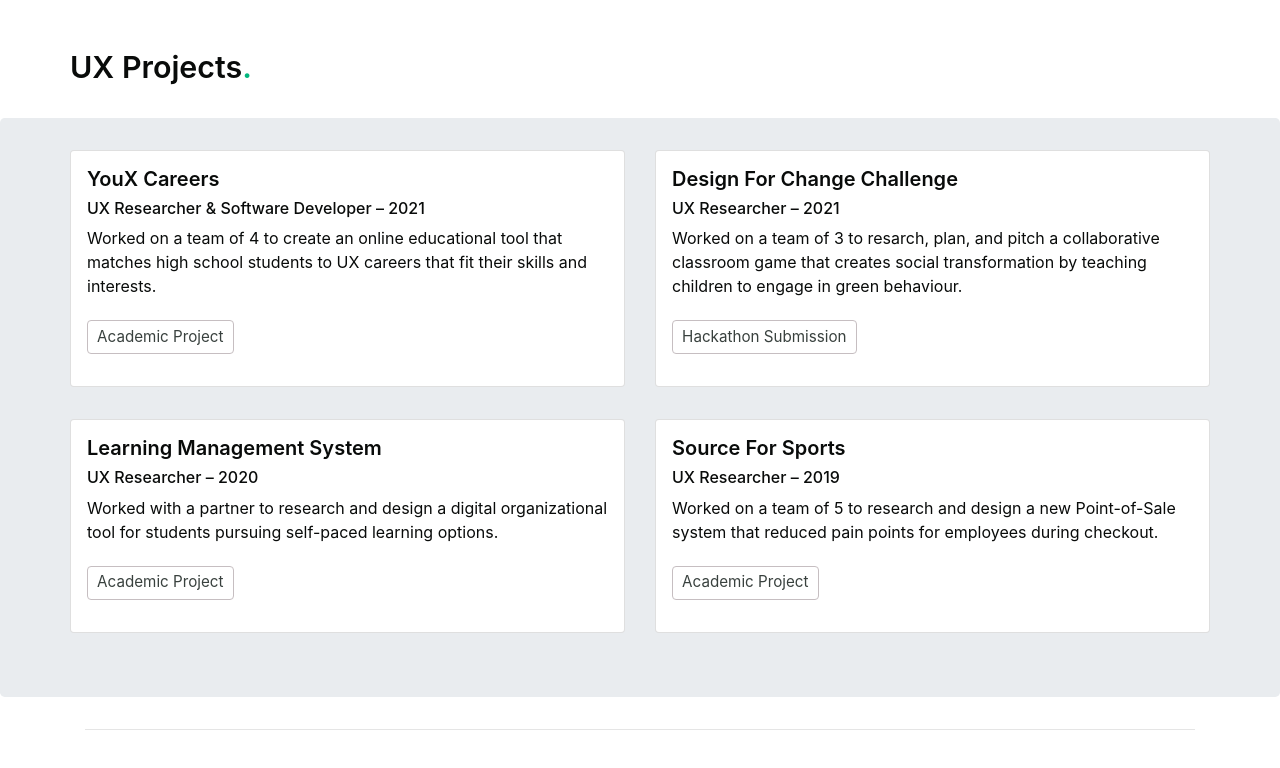
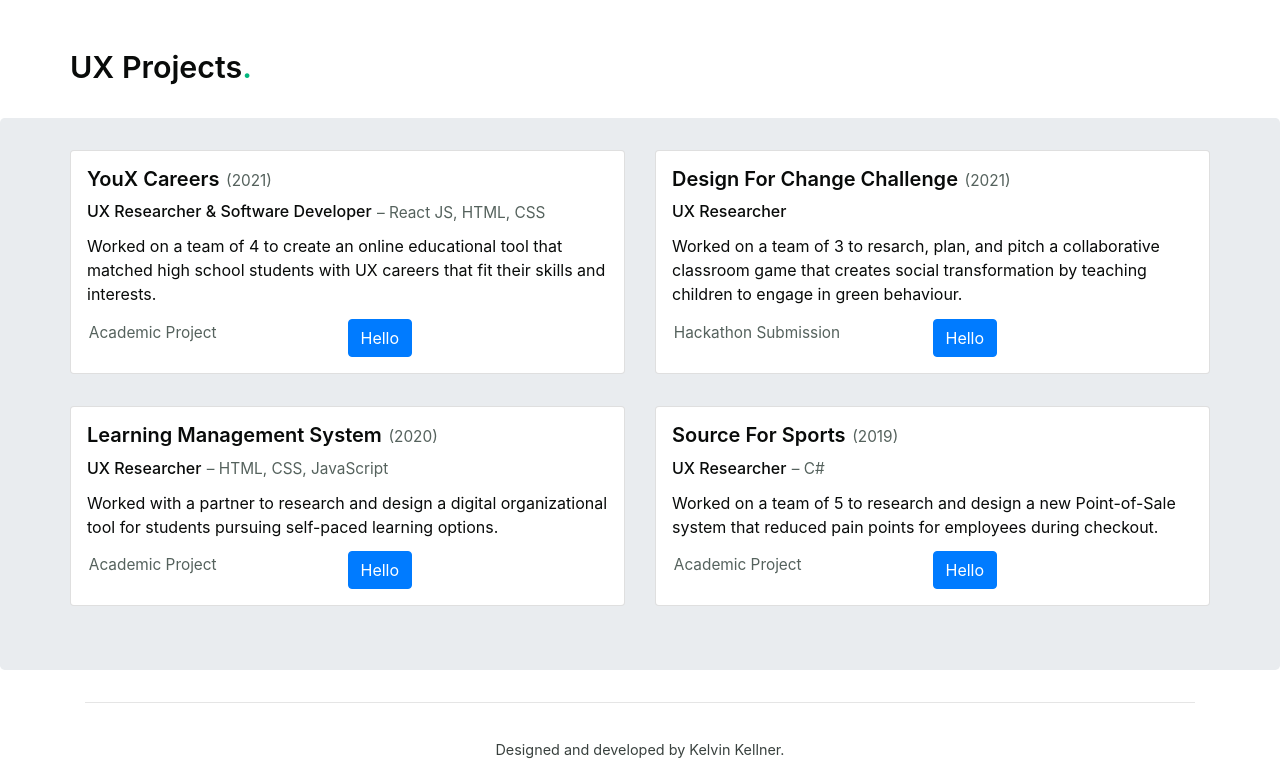
Before and after one commit to kelvinkellner/portfolio-v3, a React (Create React App) app: page /ux in a window 1280 px wide. Shown: the part 579-1347 px from the top of the page. Built offline with nearby package versions, Linux system fonts and the light colour scheme; a web font is replaced by a local one.

Commit message:
Project Deck layout improvements

```diff
--- a/src/assets/css/app.css
+++ b/src/assets/css/app.css
@@ -156,16 +156,12 @@ h6 {
 }
 
 .tag {
-  padding: 0.3em 0.6em;
   width: max-content;
-  background-color: var(--alt-color);
-  color: var(--off-color);
-  border-color: var(--alt-color-dark);
+  color: var(--off-color-light);
 }
 
 .project-deck {
   padding: 0;
-  margin-top: 0em;
 }
 .project {
   padding: 1em;
--- a/src/components/Project.js
+++ b/src/components/Project.js
@@ -1,6 +1,9 @@
 import React, { Component } from 'react';
 
+import Button from 'react-bootstrap/Button';
+import Col from 'react-bootstrap/Col';
 import Container from 'react-bootstrap/Container';
+import Row from 'react-bootstrap/Row';
 
 import Tag from './Tag';
 
@@ -8,10 +11,23 @@ class Project extends Component {
     render() {
         return(
             <Container className="project card">
-                <h5>{this.props.title}</h5>
-                <h6 style={{fontWeight: 500}}>{this.props.role} – {this.props.year}</h6>
-                <p style={{fontSize: "1rem"}}>{this.props.children}</p>
-                <Tag>{this.props.type}</Tag>
+                <Col>
+                    <Row>
+                        <h5 style={{marginRight: "0.24em"}}>{this.props.title}</h5>
+                        <Tag>({this.props.year})</Tag>
+                    </Row>
+                    <Row>
+                        <h6 style={{fontWeight: 500, margin: "0.22em 0.22em 0.8em 0"}}>{this.props.role}</h6>
+                        {this.props.tech === undefined ? <></> : <Tag>– {this.props.tech}</Tag>}
+                    </Row>
+                    <Row>
+                        <p style={{fontSize: "1rem", marginBottom: "0.8em"}}>{this.props.children}</p>
+                    </Row>
+                    <Row>
+                        <Col style={{padding: 0}}><Tag>{this.props.type}</Tag></Col>
+                        <Col style={{padding: 0}}><Button>Hello</Button></Col>
+                    </Row>
+                </Col>
             </Container>
         );
     }
--- a/src/components/Tag.js
+++ b/src/components/Tag.js
@@ -5,9 +5,9 @@ import Alert from 'react-bootstrap/Alert';
 class Tag extends Component {
     render() {
         return(
-            <Alert variant="light" className="tag" style={{fontSize: "0.95rem"}}>
+            <p style={{fontSize: "0.96em", margin: "0.12em"}} className="tag">
                 {this.props.children}
-            </Alert>
+            </p>
         );
     }
 }
--- a/src/components/pages/UX.js
+++ b/src/components/pages/UX.js
@@ -33,16 +33,16 @@ class UX extends Component {
                     </Row>
                 </Container>
                 <ProjectDeck>
-                    <Project title="YouX Careers" role="UX Researcher &amp; Software Developer" year="2021" type="Academic Project">
-                        Worked on a team of 4 to create an online educational tool that matches high school students to UX careers that fit their skills and interests.
+                    <Project title="YouX Careers" role="UX Researcher &amp; Software Developer" year="2021" type="Academic Project" tech="React JS, HTML, CSS">
+                        Worked on a team of 4 to create an online educational tool that matched high school students with UX careers that fit their skills and interests.
                     </Project>
                     <Project title="Design For Change Challenge" role="UX Researcher" year="2021" type="Hackathon Submission">
                         Worked on a team of 3 to resarch, plan, and pitch a collaborative classroom game that creates social transformation by teaching children to engage in green behaviour.
                     </Project>
-                    <Project title="Learning Management System" role="UX Researcher" year="2020" type="Academic Project">
+                    <Project title="Learning Management System" role="UX Researcher" year="2020" type="Academic Project" tech="HTML, CSS, JavaScript">
                         Worked with a partner to research and design a digital organizational tool for students pursuing self-paced learning options.
                     </Project>
-                    <Project title="Source For Sports" role="UX Researcher" year="2019" type="Academic Project">
+                    <Project title="Source For Sports" role="UX Researcher" year="2019" type="Academic Project" tech="C#">
                         Worked on a team of 5 to research and design a new Point-of-Sale system that reduced pain points for employees during checkout.
                     </Project>
                 </ProjectDeck>
```
